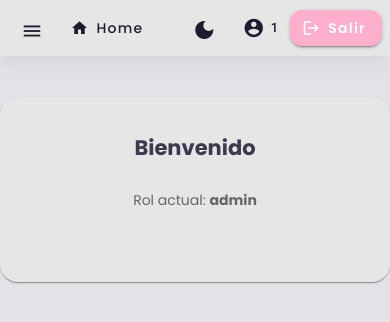
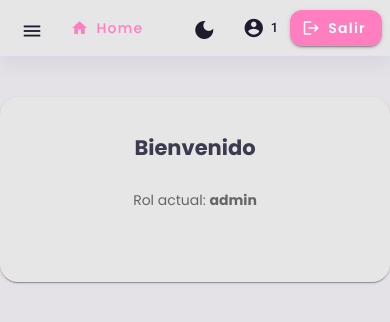
Before and after one commit to furiac3lta/attendance-frontend-v2, an Angular app: page /dashboard in a window 390 px wide. Shown: the top 322 px of the page. Built offline with nearby package versions, Linux system fonts and the light colour scheme; sample sign-in values are in the browser's storage.

Commit message:
fix mobile button color

```diff
--- a/src/styles.css
+++ b/src/styles.css
@@ -466,3 +466,30 @@ button.mat-icon-button {
     padding-bottom: 0 !important;
   }
 }
+/* ============================
+   FORZAR ESTILO EN MOBILE
+   ============================ */
+
+/* Para pantallas chicas (mobile) seguir usando el botón rosa */
+@media (max-width: 480px) {
+
+  .mat-mdc-raised-button,
+  .mat-raised-button,
+  button[mat-raised-button] {
+    background-color: #ff7ebf !important;  /* Rosa */
+    color: white !important;
+  }
+
+  .mat-mdc-button-base.mat-mdc-button-disabled,
+  .mat-mdc-button-disabled {
+    opacity: 0.7;
+  }
+
+  /* Botones pequeños (como "Editar asistencia") */
+  .mat-mdc-button,
+  .mat-button,
+  button.mat-button {
+    color: #ff7ebf !important;
+    font-weight: 600;
+  }
+}
```
